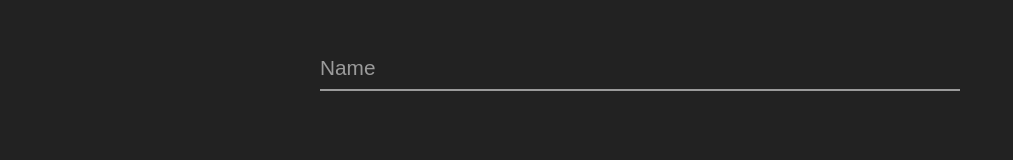
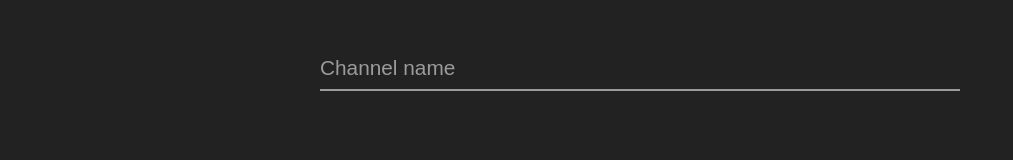
Before and after one commit to sotif/GeoChattr, a Vue app: page / in a window 1280 px wide. Shown: the part 342-502 px from the top of the page, without its empty margins (0-1013 px from the left). Built offline with nearby package versions, Linux system fonts and the light colour scheme.

Commit message:
Change name to channel name

```diff
--- a/src/pages/Home.vue
+++ b/src/pages/Home.vue
@@ -1,8 +1,8 @@
 <template>
   <div class="form__group field">
     <form :action="playGame">
-      <input v-model="channel_name" type="text" class="form__field" placeholder="Name" autocomplete="off" id='name' required />
-      <label for="name" class="form__label">Name</label>
+      <input v-model="channel_name" type="text" class="form__field" placeholder="name" autocomplete="off" id='name' required />
+      <label for="name" class="form__label">Channel name</label>
     </form>
   </div>
   <Footer></Footer>
```
